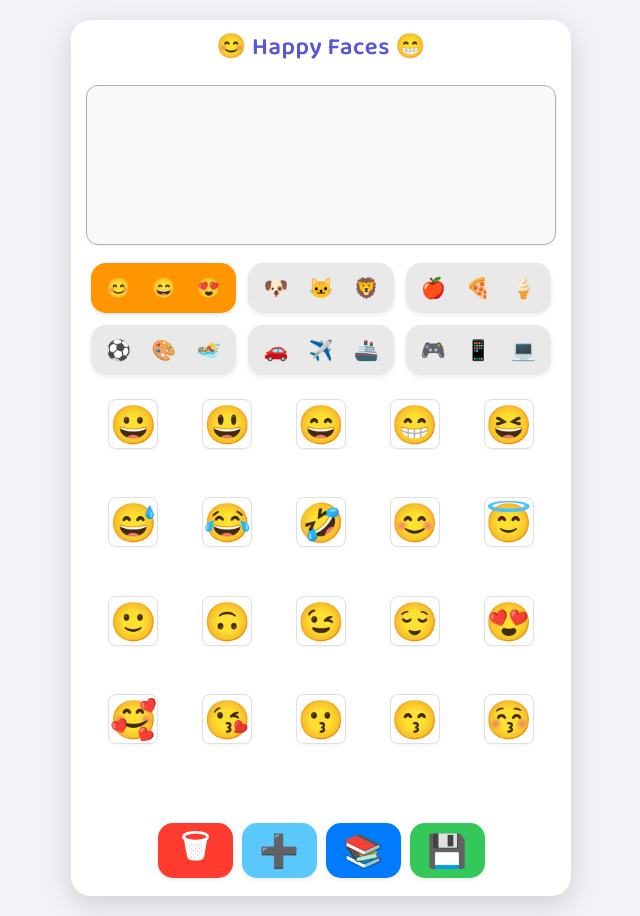
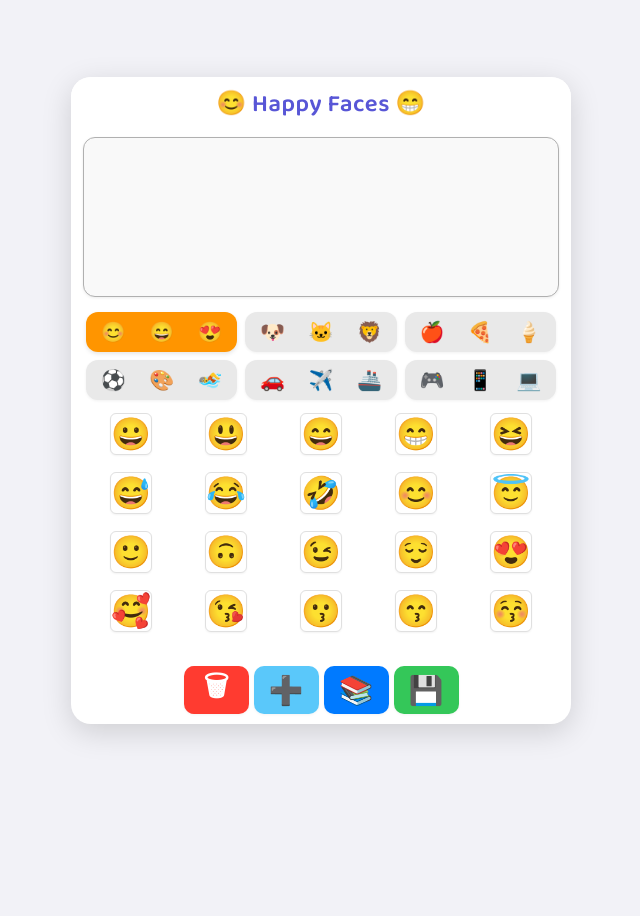
Before and after one commit to michaelkeating/happyfaces, a plain HTML site: page index.html in a window 1280 px wide. Shown: the whole page, without its empty margins (319-959 px from the left). After the commit the page ends 800 px from the top, so only its background shows below. Drawn offline with nearby package versions, Linux system fonts and the light colour scheme.

Commit message:
Add files via upload
fixing vertical button spacing

```diff
--- a/styles.css
+++ b/styles.css
@@ -55,6 +55,14 @@ body {
     gap: 10px; /* Reduced gap between elements */
 }
 
+@media screen and (min-width: 390px) and (min-height: 800px) {
+    /* Specifically for iPhone 16 Pro */
+    .app-container {
+        gap: 5px; /* Even smaller gap for iPhone 16 Pro */
+        padding: 5px 12px; /* Smaller padding */
+    }
+}
+
 /* Message display */
 .message-container {
     padding: 0;
@@ -85,10 +93,10 @@ body {
 /* Category tabs */
 .category-tabs {
     display: grid !important;
-    grid-template-columns: repeat(3, minmax(100px, 1fr)) !important; /* 3 columns with minimum width */
+    grid-template-columns: repeat(3, minmax(90px, 1fr)) !important; /* 3 columns with narrower minimum width */
     grid-template-rows: repeat(2, auto) !important; /* 2 rows */
-    gap: 12px !important; /* Gap between category buttons */
-    padding: 10px 5px;
+    gap: 8px !important; /* Smaller gap between category buttons */
+    padding: 6px 4px;
     width: 100%; /* Use full width */
     max-width: 500px;
     margin: 0 auto;
@@ -98,17 +106,17 @@ body {
 }
 
 .tab {
-    padding: 10px 5px;
+    padding: 8px 4px;
     background-color: #e9e9e9;
-    border-radius: 20px;
-    font-size: 18px;
+    border-radius: 15px;
+    font-size: 17px;
     cursor: pointer;
     transition: all 0.2s;
     display: flex;
     justify-content: center; /* Center the content horizontally */
     align-items: center;
     text-align: center;
-    min-height: 50px;
+    min-height: 45px; /* Shorter tabs */
     width: 100%;
 }
 
@@ -132,25 +140,25 @@ body {
     display: grid !important;
     grid-template-columns: repeat(5, 1fr) !important; /* 5 columns */
     grid-template-rows: repeat(4, 1fr) !important; /* 4 rows */
-    gap: min(1.5vw, 6px); /* Minimal horizontal spacing */
-    row-gap: min(1.5vh, 6px); /* Minimal vertical spacing */
-    padding: 1vh 1vw;
+    gap: min(1vw, 4px); /* Minimal horizontal spacing */
+    row-gap: min(0.8vh, 3px); /* Extremely minimal vertical spacing */
+    padding: 0.5vh 1vw;
     overflow-y: auto;
     width: 100%; /* Use full width */
     margin: 0 auto; /* Center the grid */
-    height: 42vh; /* Take up viewport height optimally */
-    max-height: 450px;
-    align-content: space-between; /* Distribute rows evenly */
+    height: 30vh; /* Take up only 30% of viewport height */
+    max-height: 250px;
+    align-content: center; /* Center vertically */
     grid-auto-flow: row !important;
 }
 
 .emoji-btn {
-    font-size: min(7vw, 36px); /* Original emoji size */
+    font-size: min(7vw, 32px); /* Smaller emoji size */
     background-color: #ffffff;
     border: 1px solid #e0e0e0; /* Thin border */
-    border-radius: min(1.5vw, 8px); /* Much smaller rounded corners */
-    width: min(13vw, 50px); /* Much smaller button width */
-    height: min(13vw, 50px); /* Much smaller button height */
+    border-radius: min(1.2vw, 6px); /* Smaller rounded corners */
+    width: min(12vw, 45px); /* Smaller button width */
+    height: min(12vw, 45px); /* Smaller button height */
     display: flex;
     justify-content: center;
     align-items: center;
@@ -349,21 +357,21 @@ body {
     .emoji-grid {
         grid-template-columns: repeat(5, 1fr); /* 5 columns */
         grid-template-rows: repeat(4, 1fr); /* 4 rows */
-        padding: 6px 3px;
-        height: 50vh;
-        max-height: 550px;
+        padding: 3px 2px;
+        height: 30vh; /* Match 30% height */
+        max-height: 250px;
         width: 100%; /* Use full width */
-        gap: min(1.5vw, 5px); /* Minimal horizontal spacing */
-        row-gap: min(1.5vh, 5px); /* Minimal vertical spacing */
-        align-content: space-between;
+        gap: min(0.8vw, 3px); /* Extremely minimal horizontal spacing */
+        row-gap: min(0.5vh, 2px); /* Ultra-minimal vertical spacing */
+        align-content: center; /* Center the grid vertically */
     }
 
     .emoji-btn {
-        font-size: min(7.5vw, 38px); /* Slightly larger emoji than standard view */
-        width: min(13vw, 50px); /* Much smaller button width */
-        height: min(13vw, 50px); /* Much smaller button height */
-        border-radius: min(1.5vw, 8px); /* Much smaller rounded corners */
-        box-shadow: 0 1px 3px rgba(0, 0, 0, 0.05); /* Lighter shadow */
+        font-size: min(7vw, 32px); /* Smaller emoji size */
+        width: min(11vw, 42px); /* Extra small button width */
+        height: min(11vw, 42px); /* Extra small button height */
+        border-radius: min(1vw, 6px); /* Smaller rounded corners */
+        box-shadow: 0 1px 2px rgba(0, 0, 0, 0.05); /* Lighter shadow */
         border: 1px solid #e0e0e0; /* Thin border */
         padding: 0; /* No internal padding - emoji fills the button */
     }
@@ -382,19 +390,20 @@ body {
         display: grid;
         grid-template-columns: repeat(3, 1fr); /* 3 columns */
         grid-template-rows: repeat(2, auto); /* 2 rows */
-        gap: 8px; /* Reduced gap between category buttons */
-        padding: 8px 5px;
+        gap: 6px; /* Minimal gap between category buttons */
+        padding: 5px 3px;
         width: 100%;
         max-width: 500px;
+        margin-top: 5px; /* Reduced top margin */
     }
 
     .tab {
-        padding: 10px 5px;
-        border-radius: 15px;
+        padding: 5px 3px;
+        border-radius: 12px;
         margin: 0;
-        min-height: 50px; /* Shorter tabs */
-        font-size: 18px; /* Smaller font */
-        box-shadow: 0 2px 5px rgba(0, 0, 0, 0.08);
+        min-height: 40px; /* Even shorter tabs */
+        font-size: 16px; /* Smaller font */
+        box-shadow: 0 1px 3px rgba(0, 0, 0, 0.06);
         justify-content: center;
         align-items: center;
     }
@@ -409,18 +418,18 @@ body {
     }
 
     .control-buttons {
-        padding: 8px 0;
-        margin-top: 12px;
-        gap: 5px;
+        padding: 5px 0;
+        margin-top: 6px; /* Much smaller top margin */
+        gap: 3px; /* Minimal gap */
     }
 
     .control-btn {
-        height: min(12vw, 55px);
-        width: min(17vw, 75px);
-        font-size: min(7vw, 32px);
-        margin: 0 2px;
-        border-radius: 15px;
-        box-shadow: 0 2px 4px rgba(0, 0, 0, 0.08);
+        height: min(10vw, 48px); /* Shorter buttons */
+        width: min(15vw, 65px); /* Narrower buttons */
+        font-size: min(6vw, 28px); /* Smaller icons */
+        margin: 0 1px; /* Minimal margin */
+        border-radius: 10px; /* Smaller radius */
+        box-shadow: 0 1px 3px rgba(0, 0, 0, 0.05); /* Lighter shadow */
     }
 }
 
```
